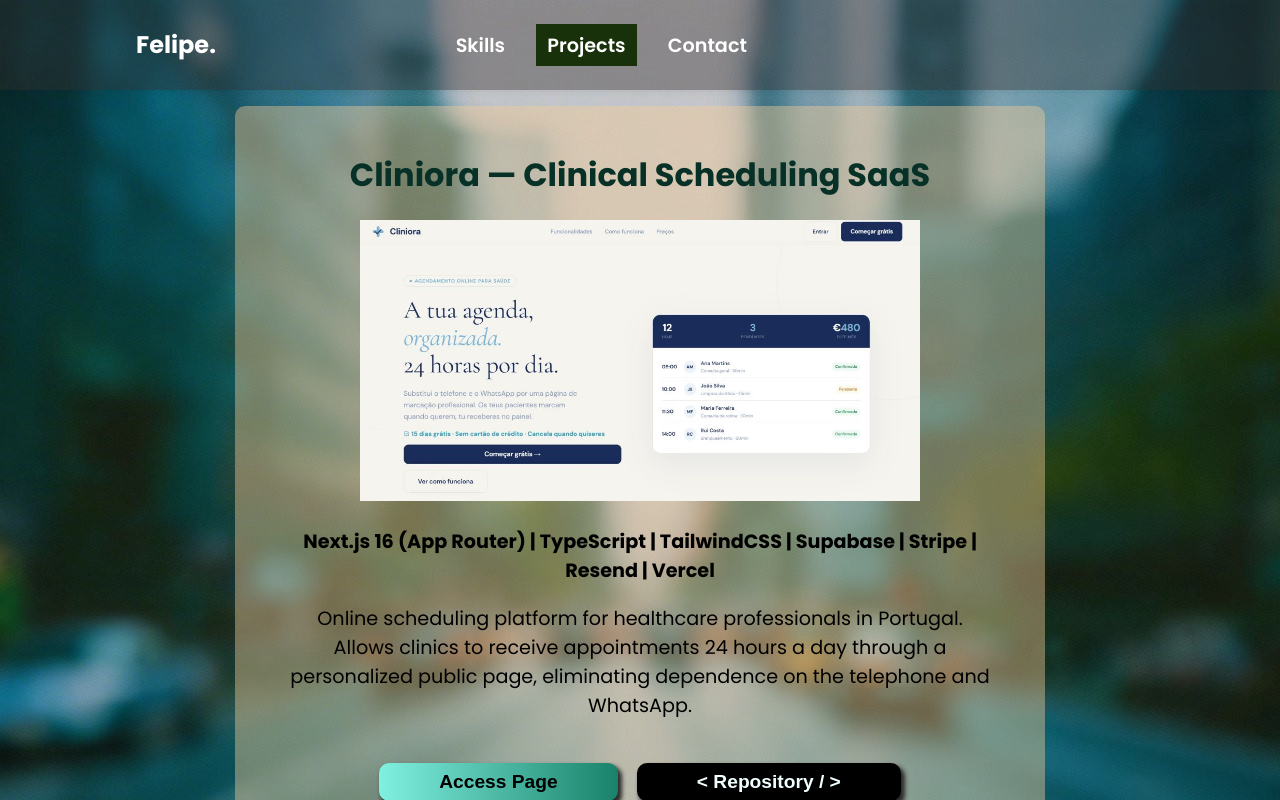
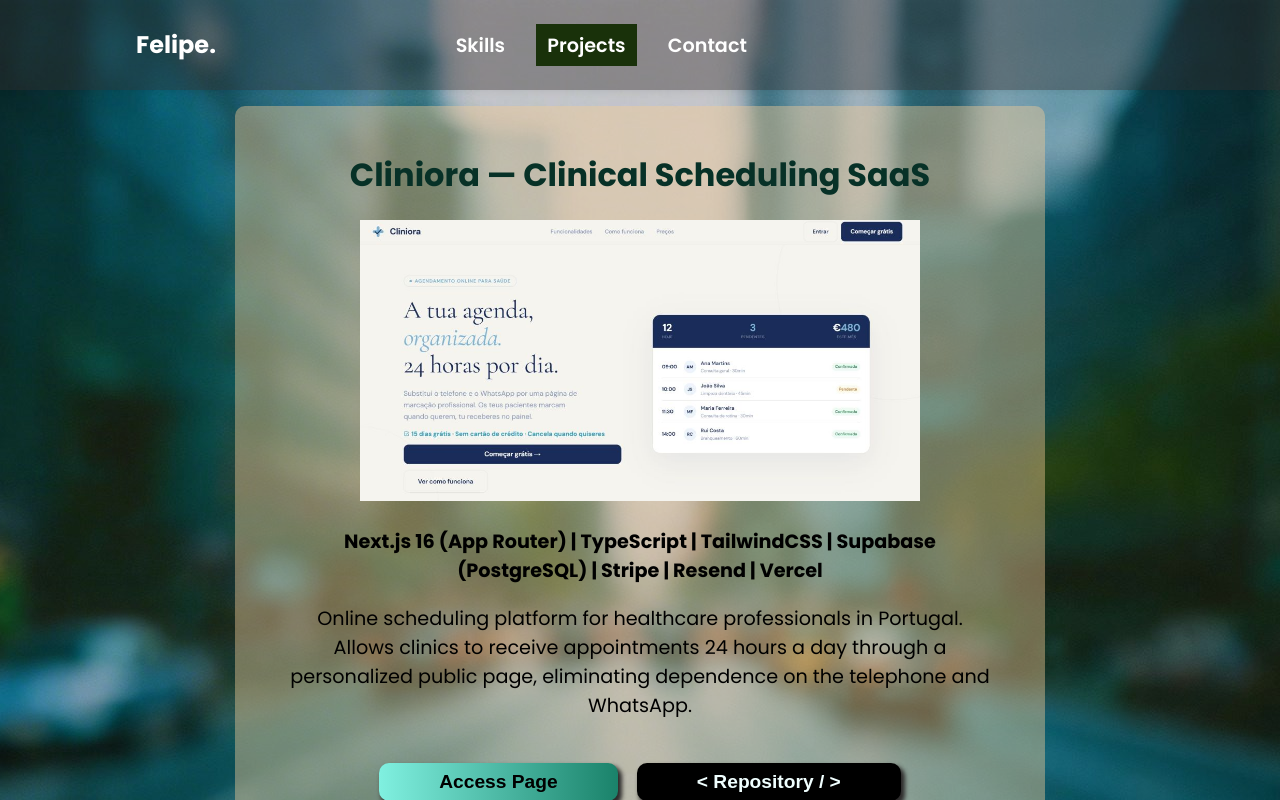
Before and after one commit to fmonteiroguerra/portifolio-felipe, a React (Vite) app: page /portfolio in a window 1280 px wide. Shown: the top 800 px of the page. Built offline with nearby package versions, Linux system fonts and the light colour scheme.

Commit message:
correcao 2 stack

```diff
--- a/src/pages/Portfolio/Portfolio.jsx
+++ b/src/pages/Portfolio/Portfolio.jsx
@@ -10,7 +10,7 @@ const Portfolio = () => {
       title: "Cliniora — Clinical Scheduling SaaS",
       image: "./cliniora.jpg",
       stackDescription:
-        "Next.js 16 (App Router) | TypeScript | TailwindCSS | Supabase | Stripe | Resend | Vercel",
+        "Next.js 16 (App Router) | TypeScript | TailwindCSS | Supabase (PostgreSQL) | Stripe | Resend | Vercel",
       projectDescription:        "Online scheduling platform for healthcare professionals in Portugal. Allows clinics to receive appointments 24 hours a day through a personalized public page, eliminating dependence on the telephone and WhatsApp.",
       pageLink: "https://www.cliniora.pt/",
       githubLink: "https://github.com/fmonteiroguerra/",
```
